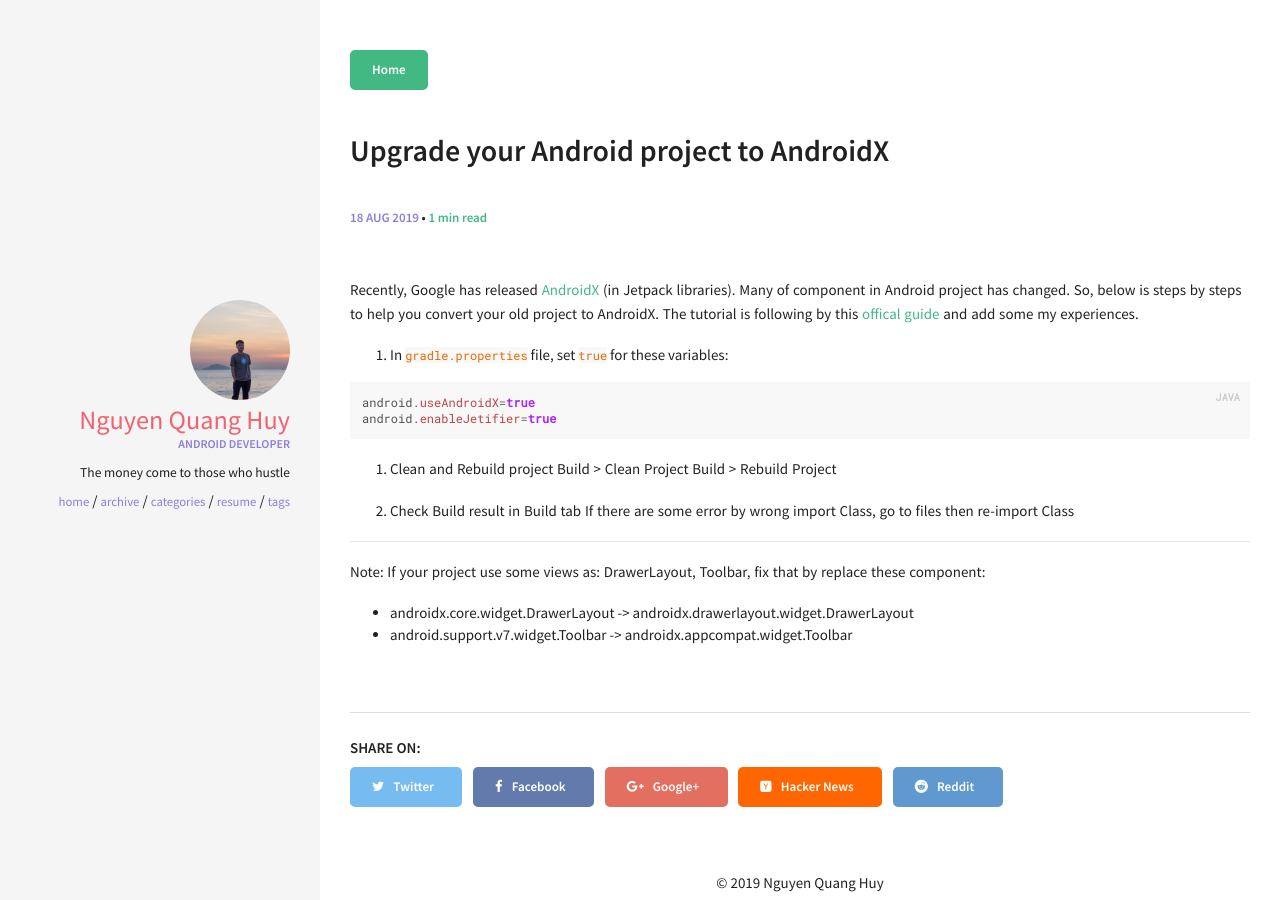
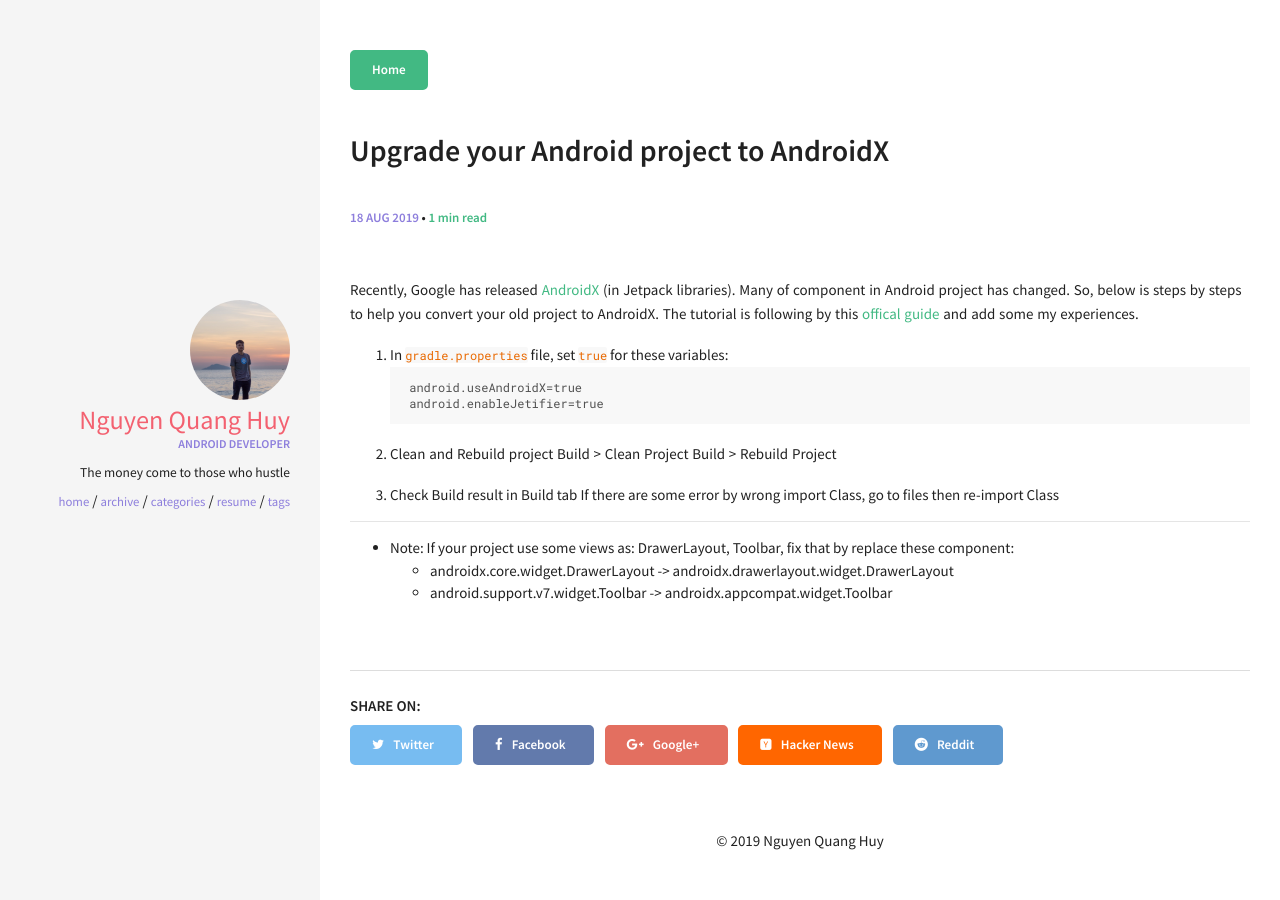
Before and after one commit to huynguyennovem/huynguyennovem.github.io, a Jekyll site: the page built from _posts/2019-08-29-upgrade-to-androidx.md, in a window 1280 px wide. Built offline with Jekyll 4.4.1, drawn with Linux system fonts in a browser that asks for light colours; comment, search, counter and statistics services are not loaded.

Commit message:
format file

````diff
--- a/_posts/2019-08-29-upgrade-to-androidx.md
+++ b/_posts/2019-08-29-upgrade-to-androidx.md
@@ -9,10 +9,10 @@
 The tutorial is following by this [offical guide](https://developer.android.com/jetpack/androidx/migrate) and add some my experiences.
 
 1. In `gradle.properties` file, set `true` for these variables:
-{% highlight java %}
-android.useAndroidX=true
-android.enableJetifier=true
-{% endhighlight %}
+    ```
+    android.useAndroidX=true
+    android.enableJetifier=true
+    ```
 
 2. Clean and Rebuild project
 Build > Clean Project
````
Also changed, not shown: other parts of _posts/2019-08-29-upgrade-to-androidx.md (+3 -3 lines).
